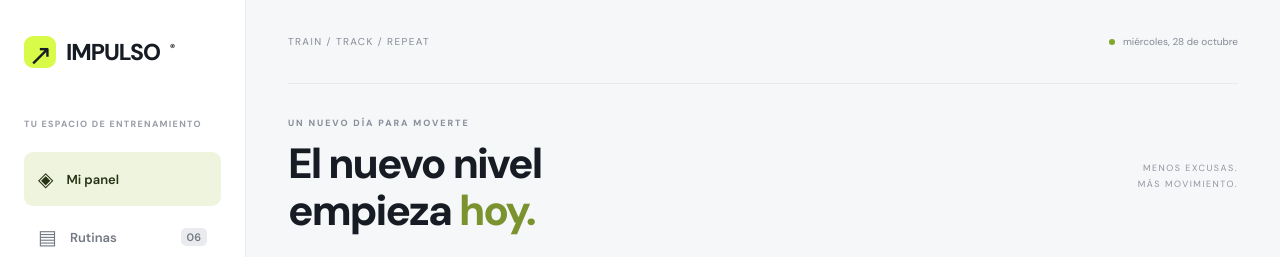
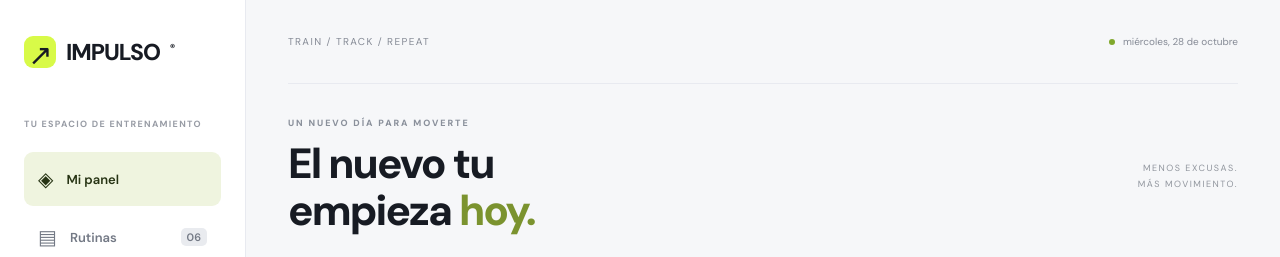
Before and after one commit to AleX-xv/Impulso-Gym, a website: page index.html in a window 1280 px wide. Shown: the top 257 px of the page. Drawn offline with nearby package versions, Linux system fonts and the light colour scheme; a web font is replaced by a local one.

Commit message:
el nuevo

```diff
--- a/index.html
+++ b/index.html
@@ -15,7 +15,7 @@
 <main>
 <header class="topbar"><span>TRAIN / TRACK / REPEAT</span><div><span class="live-dot"></span> <time id="today"></time></div></header>
 <section id="home-view" class="view">
-<div class="page-title"><div><p class="eyebrow">UN NUEVO DÍA PARA MOVERTE</p><h1>El nuevo nivel<br>empieza <em>hoy.</em></h1></div><span class="edition">MENOS EXCUSAS.<br>MÁS MOVIMIENTO.</span></div>
+<div class="page-title"><div><p class="eyebrow">UN NUEVO DÍA PARA MOVERTE</p><h1>El nuevo tu<br>empieza <em>hoy.</em></h1></div><span class="edition">MENOS EXCUSAS.<br>MÁS MOVIMIENTO.</span></div>
 <div class="hero"><div class="hero-copy"><span class="pill">TU SIGUIENTE ENTRENAMIENTO</span><h2>Activa tu<br>mejor versión.</h2><p>Una rutina, un objetivo, un paso adelante.<br>Elige cómo quieres moverte hoy.</p><button class="primary" id="hero-start">Explorar rutinas <span>↗</span></button><div class="hero-meta"><span>06 rutinas</span><b>·</b><span>Sin equipo o en gym</span></div></div><div class="hero-art" aria-hidden="true"><div class="orbit orbit-one"></div><div class="orbit orbit-two"></div><div class="energy">01<span>START<br>STRONG.</span></div><div class="barbell"><i></i><b></b><i></i></div><span class="art-note">ENCUENTRA TU IMPULSO ↗</span></div></div>
 <a class="ideas-entry" href="ideas.html"><span aria-hidden="true">▷</span><div><strong>¿Buscas una nueva idea para entrenar?</strong><p>Explora rutinas, descubre ejercicios y busca videos en YouTube.</p></div><b aria-hidden="true">↗</b></a>
 <div class="stats"><article><span class="stat-icon">↗</span><div><span>Sesiones esta semana</span><strong id="week-count">0 <small>sesiones</small></strong></div></article><article><span class="stat-icon">◷</span><div><span>Tiempo registrado</span><strong id="minutes-count">0 <small>min esta semana</small></strong></div></article><article><span class="stat-icon">◎</span><div><span>Tu objetivo semanal</span><strong><select id="goal" aria-label="Objetivo de sesiones semanales"><option value="2">2</option><option value="3" selected>3</option><option value="4">4</option><option value="5">5</option><option value="6">6</option><option value="7">7</option></select> <small>sesiones</small></strong></div></article></div>
```
